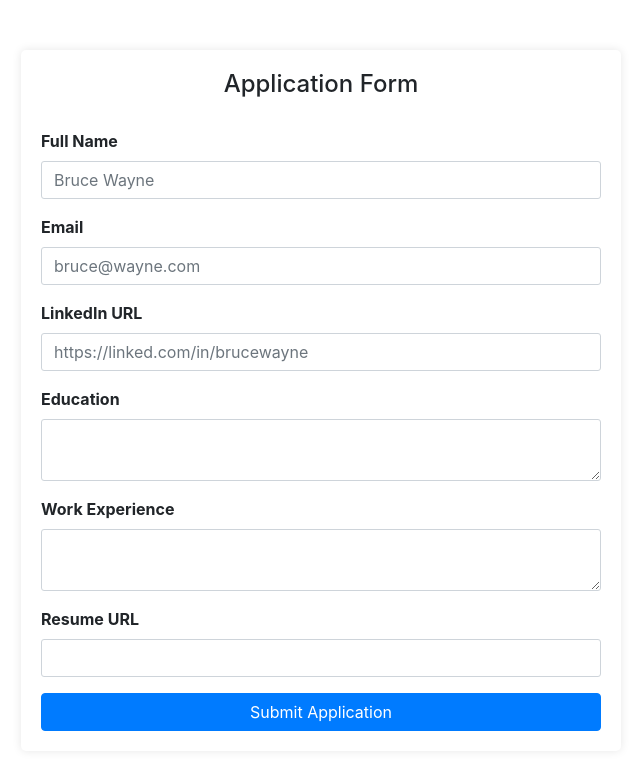
After one commit to sushskvnitn/flask_development, a Flask app: template templates/application_form.html in a window 1280 px wide. The commit adds this page. Shown: the top 770 px of the page, without its empty margins (319-959 px from the left). Run offline with Flask 3, Linux system fonts and the light colour scheme; the template is opened without the code that fills it, so the values that code supplies are empty; some libraries are stand-ins or nearby versions.

Commit message:
addded application submitted and adding data into database

```diff
--- a/app.py
+++ b/app.py
@@ -1,5 +1,5 @@
-from flask import Flask , render_template, jsonify
-from database import load_jobs_from_databases,load_job_from_databases
+from flask import Flask , render_template, jsonify,request
+from database import load_jobs_from_databases,load_job_from_databases,add_application
 app = Flask(__name__)
 #passing this jobs to the home.html using render_template
 # JOBS =[
@@ -45,6 +45,13 @@ def show_jobs(id):
     job= load_job_from_databases(id)
     return render_template('jobpage.html',job=job,compony='SUSHANT')
 
+@app.route("/job/<id>/apply", methods=['post'])
+def apply_for_job(id):
+    data = request.form
+    job = load_job_from_databases(id)
+    add_application(id, data)
+    return render_template('applicationSubmitted.html', application=data, job=job, compony='SUSHANT')
+
 # writing below code to run the app
 if __name__ == '__main__':
     app.run(debug=True)
--- /dev/null
+++ b/templates/application_form.html
@@ -0,0 +1,74 @@
+<!DOCTYPE html>
+<html lang="en">
+<head>
+    <meta charset="UTF-8">
+    <meta http-equiv="X-UA-Compatible" content="IE=edge">
+    <meta name="viewport" content="width=device-width, initial-scale=1.0">
+    <title>Job Application Form</title>
+    <link rel="stylesheet" href="https://stackpath.bootstrapcdn.com/bootstrap/4.5.2/css/bootstrap.min.css">
+    <style>
+
+        .container1 {
+            max-width: 600px;
+            margin: 0 auto;
+            padding: 20px;
+            background-color: white;
+            border-radius: 5px;
+            box-shadow: 0px 0px 10px rgba(0, 0, 0, 0.1);
+            margin-top: 50px;
+        }
+
+        h4 {
+            text-align: center;
+            margin-bottom: 30px;
+        }
+
+        label {
+            font-weight: bold;
+        }
+
+        .form-control {
+            border-radius: 3px;
+        }
+
+    </style>
+</head>
+<body>
+    <div class="container1">
+        <h4>Application Form</h4>
+        <form action="/job/{{job['id']}}/apply" method="post">
+            <div class="form-group">
+                <label for="full_name">Full Name</label>
+                <input type="text" class="form-control" id="full_name" required name="full_name" placeholder="Bruce Wayne">
+            </div>
+
+            <div class="form-group">
+                <label for="email">Email</label>
+                <input type="email" class="form-control" id="email" required name="email" placeholder="bruce@wayne.com">
+            </div>
+
+            <div class="form-group">
+                <label for="linkedin_url">LinkedIn URL</label>
+                <input type="url" class="form-control" id="linkedin_url" name="linkedin_url" placeholder="https://linked.com/in/brucewayne">
+            </div>
+
+            <div class="form-group">
+                <label for="education">Education</label>
+                <textarea class="form-control" id="education" name="education"></textarea>
+            </div>
+
+            <div class="form-group">
+                <label for="work_experience">Work Experience</label>
+                <textarea class="form-control" id="work_experience" name="work_experience"></textarea>
+            </div>
+
+            <div class="form-group">
+                <label for="resume_url">Resume URL</label>
+                <input type="url" class="form-control" id="resume_url" name="resume_url">
+            </div>
+
+            <button type="submit" class="btn btn-primary btn-block">Submit Application</button>
+        </form>
+    </div>
+</body>
+</html>
--- a/templates/jobpage.html
+++ b/templates/jobpage.html
@@ -87,7 +87,7 @@ body {
 <body>
     {% include 'navbar.html' %}
     <h1 class="page-header">Job Page</h1>
-    <div class="container">
+    <div class="container1">
         <div class="text-center">
            <img src="https://images.unsplash.com/photo-1557426272-fc759fdf7a8d?ixlib=rb-4.0.3&ixid=MnwxMjA3fDB8MHxzZWFyY2h8MTB8fHRlYW13b3JrfGVufDB8fDB8fA%3D%3D&auto=format&fit=crop&w=400&q=60" alt="Job Image"  width="65%"class="img-fluid">
         </div>
@@ -97,8 +97,9 @@ body {
         <h3 class="job-salary"><b>salary:</b> <br> {{ job['salary'] }} {{job['currency']}}</h3>
         <h3 class="job-responsibilities "> <b>Responsibilities : </b>  {{ job['responsibilities'] }}</h3>
         <h3 class="job-requirements"><b>Requirements:</b>  {{ job['requirements'] }}</h3>
+
     </div>
-
+{% include 'application_form.html' %}
     <footer class="footer mt-auto py-3 bg-dark text-light">
         <div class="container text-center">
             <span>&copy; 2023 Sushant Carriers. All rights reserved.</span>
```
Also changed, not shown: database.py (+13 -0 lines), templates/applicationSubmitted.html (added, +42 -0 lines).
